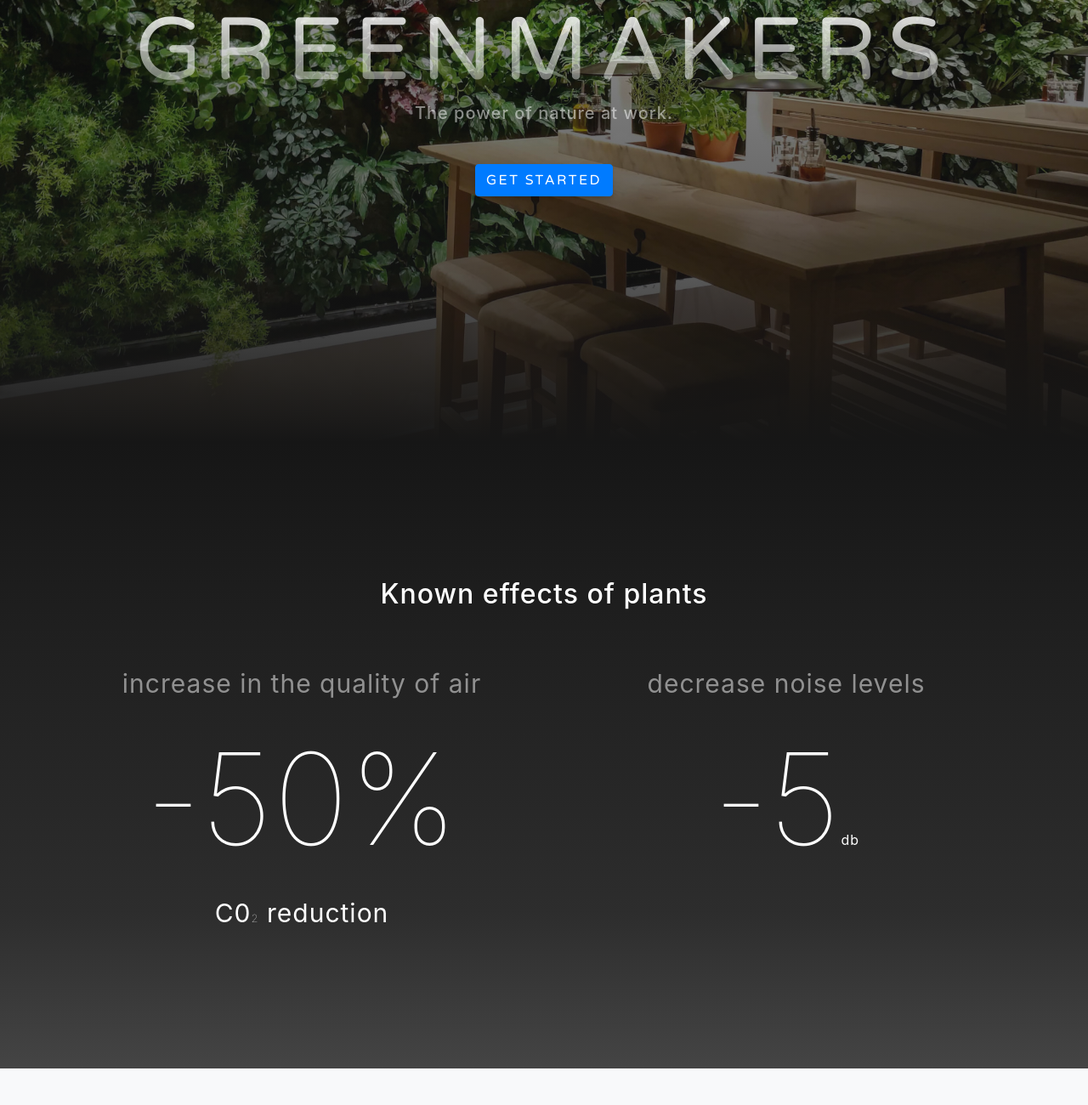
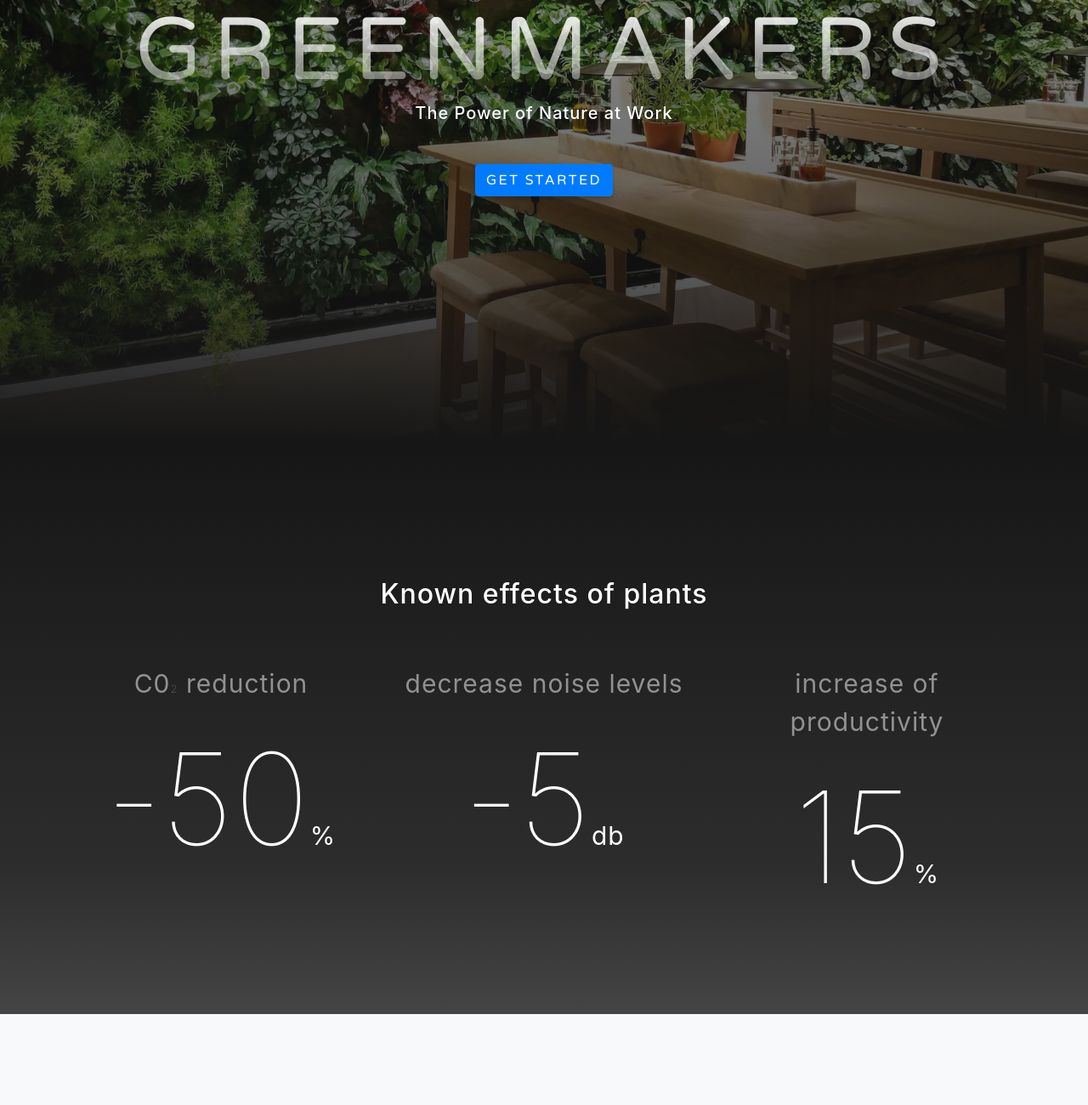
Before and after one commit to AntouanK/greenmakers, a website with bundled scripts: page index.html in a window 1280 px wide. Shown: the part 280-1580 px from the top of the page at 85% size. Built offline with nearby package versions, Linux system fonts and the light colour scheme.

Commit message:
stats style

```diff
--- a/index.html
+++ b/index.html
@@ -71,8 +71,8 @@
       <div class="container d-flex h-100 align-items-center">
         <div class="mx-auto text-center">
           <h1 class="mx-auto my-0 text-uppercase">GreenMakers</h1>
-          <h2 class="text-white-50 mx-auto mt-2 mb-5">
-            The power of nature at work.
+          <h2 class="text-white mx-auto mt-2 mb-5">
+            The Power of Nature at Work
           </h2>
           <a href="#about" class="btn btn-primary js-scroll-trigger"
             >Get Started</a
@@ -84,42 +84,64 @@
     <!-- Stats Section -->
     <section id="about" class="about-section text-center">
       <div class="container">
+
         <div class="row" style="margin-bottom: 40px;">
           <div class="col-lg-12">
             <h2 class="text-white mb-4">Known effects of plants</h2>
+          </div>
         </div>
-      </div>
+
         <div class="row">
           <!-- Stat 1 -->
-          <div class="col-lg-6">
+          <div class="col-lg-4">
             <div class="stat text-white-50">
-              increase in the quality of air
-            </div>
-            <div class="text-white">
-              <span class="big-number">-50%</span>
+              C0<span class="tiny-number">2</span> reduction
             </div>
             <div class="stat text-white">
-              C0<span class="tiny-number">2</span>
-              reduction
+              <span class="big-number">-50</span>%
             </div>
           </div>
 
           <!-- Stat 2 -->
-          <div class="col-lg-6">
+          <div class="col-lg-4">
             <div class="stat text-white-50">
               decrease noise levels
             </div>
-            <div class="text-white">
+            <div class="stat text-white">
               <span class="big-number">-5</span>db
             </div>
           </div>
+
+          <!-- Stat 3 -->
+          <div class="col-lg-4">
+            <div class="stat text-white-50">
+              increase of productivity
+            </div>
+            <div class="stat text-white">
+              <span class="big-number">15</span>%
+            </div>
+          </div>
+        </div>
       </div>
+
+      <!-- <div class="row" style="margin-bottom: 40px;">
+        <div class="col-lg-12">
+          <p class="text-white mb-4">
+            <ul class="text-white" style="list-style: none;">
+              <li>Reduction of anxiety : 37%</li>
+              <li>Reduction of depression : 58%</li>
+              <li>Hostility : 44%</li>
+              <li>Fatigue : 38%</li>
+              <li>increase of productivity : 15%</li>
+            </ul>
+          </p>
+        </div>
+      </div> -->
     </section>
 
     <!-- Projects Section -->
     <section id="projects" class="projects-section bg-light">
       <div class="container">
-
         <!-- product1 -->
         <div class="row justify-content-center no-gutters mb-5 mb-lg-0">
           <div class="col-lg-6" style="display: flex;">
@@ -134,7 +156,7 @@
                   <h4 class="text-white">Bubble room</h4>
                   <p class="mb-0 text-white-50">
                     Enjoy this cocooning space for short meetings providing a
-                        feeling of comfort and well-being
+                    feeling of comfort and well-being
                   </p>
                   <p class="price-text-white mb-0">
                     25000 NOK per piece
@@ -228,7 +250,7 @@
     <section class="contact-section bg-black">
       <div class="container">
         <div class="row">
-          <div class="col-md-4 mb-3 mb-md-0">
+          <div class="col-md-6 mb-3 mb-md-0">
             <div class="card py-4 h-100">
               <div class="card-body text-center">
                 <i class="fas fa-map-marked-alt text-primary mb-2"></i>
@@ -241,26 +263,13 @@
             </div>
           </div>
 
-          <div class="col-md-4 mb-3 mb-md-0">
-            <div class="card py-4 h-100">
-              <div class="card-body text-center">
-                <i class="fas fa-envelope text-primary mb-2"></i>
-                <h4 class="text-uppercase m-0">Email</h4>
-                <hr class="my-4" />
-                <div class="small text-black-50">
-                  <a href="#">hello@yourdomain.com</a>
-                </div>
-              </div>
-            </div>
-          </div>
-
-          <div class="col-md-4 mb-3 mb-md-0">
+          <div class="col-md-6 mb-3 mb-md-0">
             <div class="card py-4 h-100">
               <div class="card-body text-center">
                 <i class="fas fa-mobile-alt text-primary mb-2"></i>
                 <h4 class="text-uppercase m-0">Phone</h4>
                 <hr class="my-4" />
-                <div class="small text-black-50">+1 (555) 902-8832</div>
+                <div class="small text-black-50">+47 45235123</div>
               </div>
             </div>
           </div>
--- a/scss/_about.scss
+++ b/scss/_about.scss
@@ -1,5 +1,5 @@
 .about-section {
-  padding: 10rem 0;
+  padding: 10rem 0 6rem 0;
   background: linear-gradient(to bottom, $black 0%,#{fade-out($black, .1)} 75%,#{fade-out($black, .2)} 100%);
   p {
     margin-bottom: 5rem;
--- a/scss/_masthead.scss
+++ b/scss/_masthead.scss
@@ -14,7 +14,7 @@
     font-size: 2.5rem;
     line-height: 2.5rem;
     letter-spacing: 0.8rem;
-    background: -webkit-linear-gradient(fade-out(white, 0.1), fade-out(white, 0.7));
+    background: -webkit-linear-gradient(fade-out(white, 0.05), fade-out(white, 0.7));
     -webkit-text-fill-color: transparent;
     -webkit-background-clip: text;
   }
```
Also changed, not shown: css/grayscale.css, css/grayscale.min.css.
